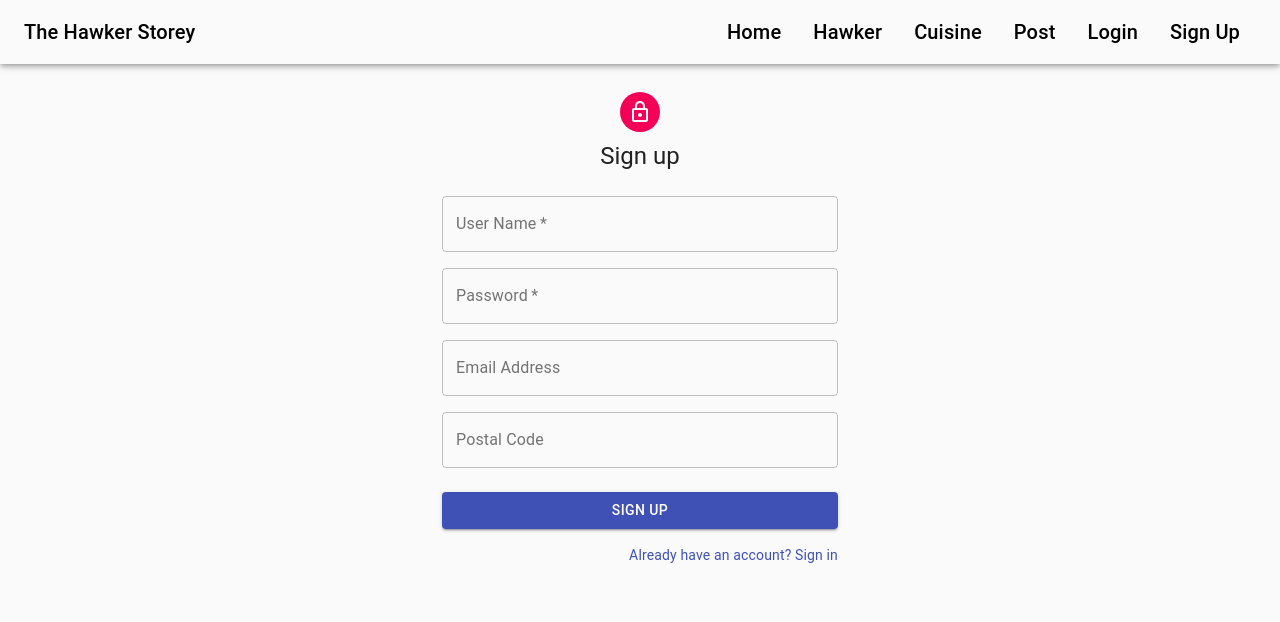
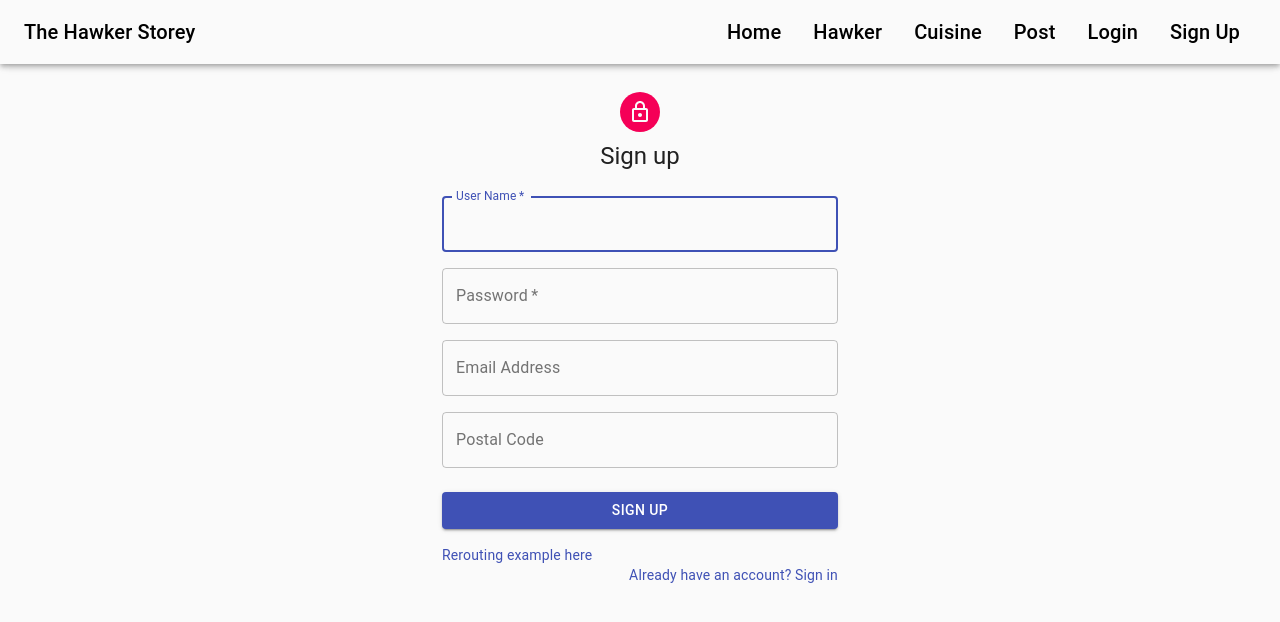
Before and after one commit to SparrowMike/theHawkerStorey, a React (Create React App) app in the folder client/: page /signup in a window 1280 px wide. Shown: the top 622 px of the page. Built offline with nearby package versions, Linux system fonts and the light colour scheme.

Commit message:
minor signup changes

```diff
--- a/client/src/components/SignUp.js
+++ b/client/src/components/SignUp.js
@@ -88,7 +88,7 @@ export default function SignUp() {
                 id="userName"
                 label="User Name"
                 name="userName"
-                autoComplete="userName"
+                autoFocus
                 onChange={(event) => {
                   setUserName(event.target.value);
                 }}
@@ -103,7 +103,6 @@ export default function SignUp() {
                 label="Password"
                 type="password"
                 id="password"
-                autoComplete="current-password"
                 onChange={(event) => {
                   setPassword(event.target.value);
                 }}
@@ -116,7 +115,6 @@ export default function SignUp() {
                 id="email"
                 label="Email Address"
                 name="email"
-                autoComplete="email"
                 onChange={(event) => {
                   setEmail(event.target.value);
                 }}
@@ -148,6 +146,11 @@ export default function SignUp() {
           >
             Sign Up
           </Button>
+          {/* ======================Lets work on this when no errors on submit==============================*/}
+          <Link component={RouterLink} to="/" variant="body2">
+            Rerouting example here
+          </Link>
+
           <Grid container justifyContent="flex-end">
             <Grid item>
               <Link component={RouterLink} to="/login" variant="body2">
```
